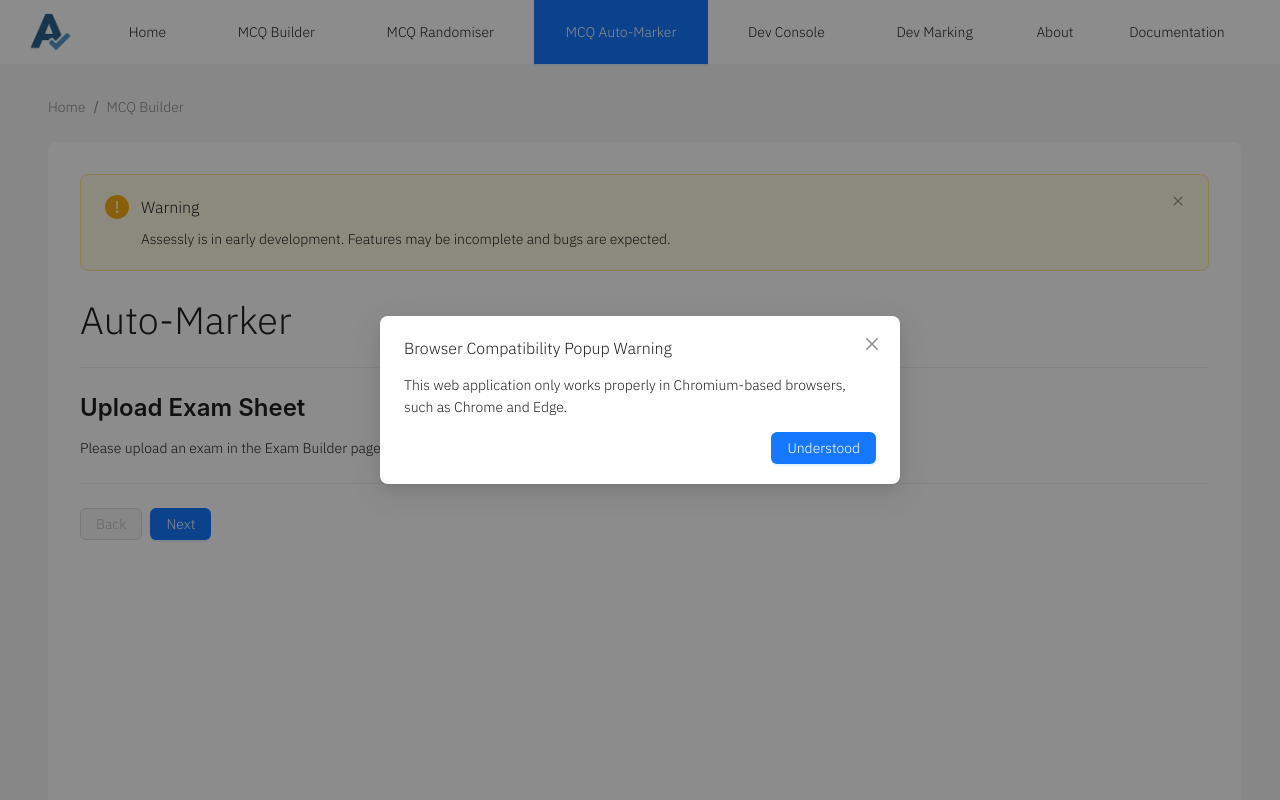
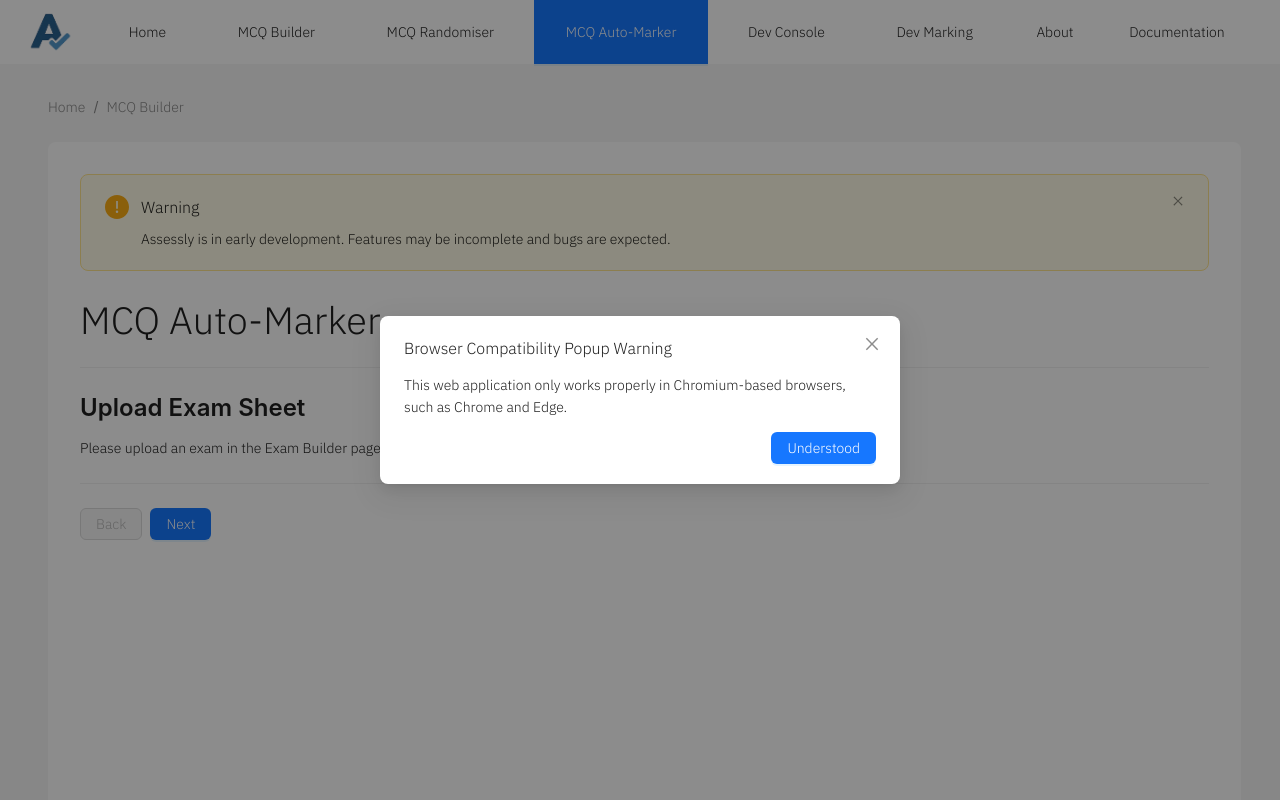
Before and after one commit to uoa-compsci399-2025-s1/capstone-project-2025-s1-team-11, a React (Vite) app in the folder client/: page /marker in a window 1280 px wide. Shown: the top 800 px of the page. Built offline with nearby package versions, Linux system fonts and the light colour scheme.

Commit message:
tidied up auto-marker page formatting

```diff
--- a/client/src/components/ExamFileManager.jsx
+++ b/client/src/components/ExamFileManager.jsx
@@ -58,7 +58,7 @@ const ExamFileManager = ({ onExamLoaded }) => {
         } else {
           setError("");
           dispatch(importExamFromJSON(importedExam));
-          setFileHandle(null); // since this exam was imported and not loaded from a JSON file
+          setFileHandle(null);
           if (onExamLoaded) {
             onExamLoaded(importedExam, file.name);
           }
@@ -67,15 +67,11 @@ const ExamFileManager = ({ onExamLoaded }) => {
     }
   };
 
-  // Use Redux state for examData
   const examData = useSelector((state) => state.exam.examData);
 
-  // Example: Normalize questions from examData (sectioned or not)
-  // This block can be reused or adapted wherever question items need to be processed
   function getFlatQuestionListFromExam(examData) {
     const items = [];
     if (!examData) return items;
-    // Suppose examData.examBody is an array of entries (sections or questions)
     (examData.examBody || []).forEach((entry) => {
       if (entry.type === "section") {
         (entry.questions || []).forEach((q) => {
@@ -191,7 +187,6 @@ const ExamFileManager = ({ onExamLoaded }) => {
           </Button>
         </Space>
       </Card>
-      {/* Modal for creating a new exam */}
       <Modal
         open={showCreateModal}
         title="Create New Exam"
@@ -277,7 +272,6 @@ const ExamFileManager = ({ onExamLoaded }) => {
           Year <span style={{ color: 'red' }}>*</span>
         </Typography.Text>
         <Input
-          //value={newExamData.year}
           onChange={e => setNewExamData({ ...newExamData, year: e.target.value })}
           placeholder="2010"
           style={{ marginBottom: 16 }}
@@ -300,23 +294,6 @@ const ExamFileManager = ({ onExamLoaded }) => {
           placeholder="Teleform Options (comma-separated)"
           style={{ marginBottom: 16 }}
         />
-        {/**
-        <Typography.Title level={5}>Metadata</Typography.Title>
-        <Typography.Text strong>Key</Typography.Text>
-        <Input
-          value={newExamData.metadataKey}
-          onChange={e => setNewExamData({ ...newExamData, metadataKey: e.target.value })}
-          placeholder="Metadata Key (optional)"
-          style={{ marginBottom: 16 }}
-        />
-        <Typography.Text strong>Value</Typography.Text>
-        <Input
-          value={newExamData.metadataValue}
-          onChange={e => setNewExamData({ ...newExamData, metadataValue: e.target.value })}
-          placeholder="Metadata Value (optional)"
-          style={{ marginBottom: 16 }}
-        />
-*/}
       </Modal>
       <Modal
         open={isClearModalVisible}
--- a/client/src/pages/marker.jsx
+++ b/client/src/pages/marker.jsx
@@ -262,7 +262,7 @@ const Marker = () => {
 
   return (
     <>
-      <Typography.Title>Auto-Marker</Typography.Title>
+      <Typography.Title>MCQ Auto-Marker</Typography.Title>
 
       <Divider />
 
@@ -272,7 +272,6 @@ const Marker = () => {
 
       <Divider />
 
-      {/* Navigation Buttons */}
       <div>
         <Button onClick={prev} disabled={currentStep === 0} style={{ marginRight: 8 }}>
           Back
```
